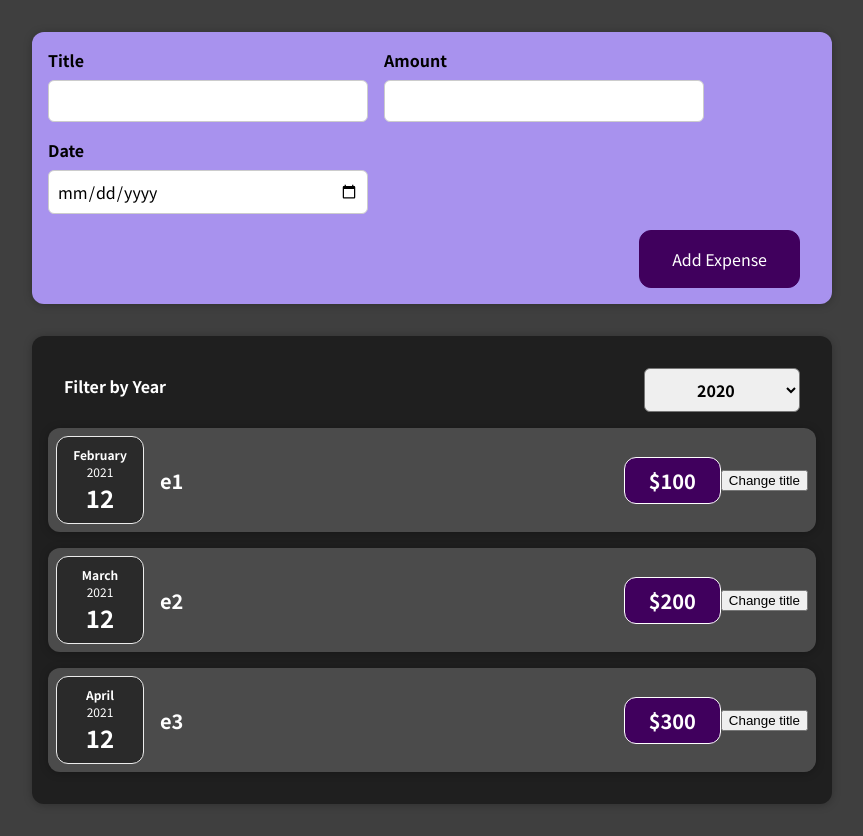
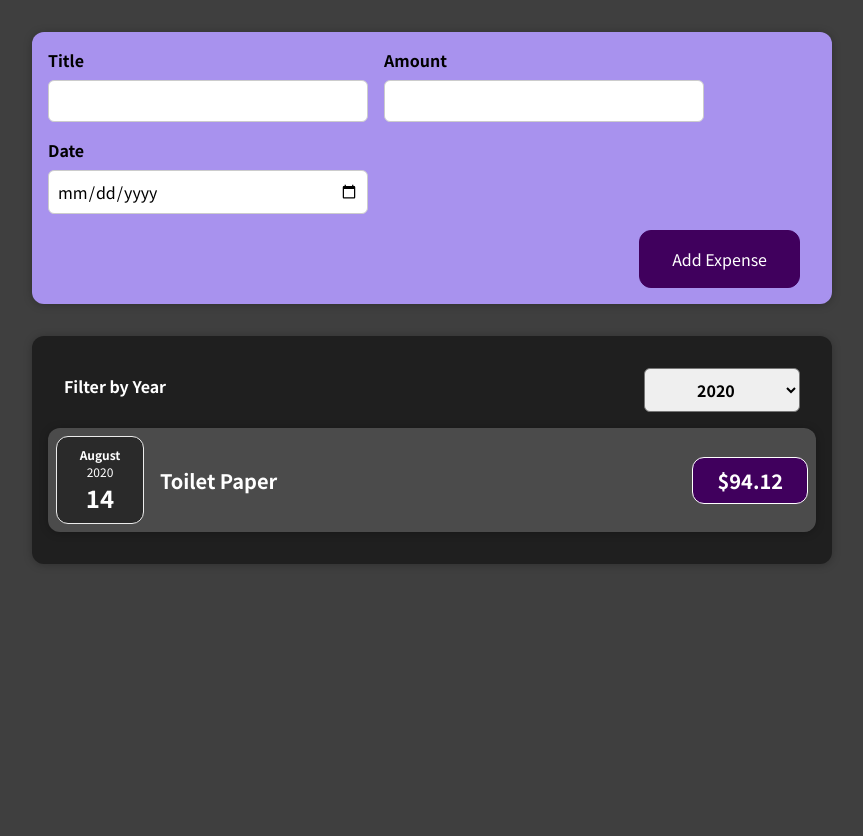
Before and after one commit to Seung-IL-Bang/react-practice, a React (Create React App) app: page / in a window 1280 px wide. Shown: the whole page, without its empty margins (208-1071 px from the left). After the commit the page ends 800 px from the top, so only its background shows below. Built offline with nearby package versions, Linux system fonts and the light colour scheme.

Commit message:
[UPD] condition list

```diff
--- a/src/App.js
+++ b/src/App.js
@@ -4,24 +4,39 @@
 import NewExpense from "./components/NewExpense/NewExpense";
 
 const DUMMY_EXPENSES = [
-  { title: "e1", amount: 100, date: new Date(2021, 1, 12) },
-  { title: "e2", amount: 200, date: new Date(2021, 2, 12) },
-  { title: "e3", amount: 300, date: new Date(2021, 3, 12) },
+  {
+    id: "e1",
+    title: "Toilet Paper",
+    amount: 94.12,
+    date: new Date(2020, 7, 14),
+  },
+  { id: "e2", title: "New TV", amount: 799.49, date: new Date(2021, 2, 12) },
+  {
+    id: "e3",
+    title: "Car Insurance",
+    amount: 294.67,
+    date: new Date(2021, 2, 28),
+  },
+  {
+    id: "e4",
+    title: "New Desk (Wooden)",
+    amount: 450,
+    date: new Date(2021, 5, 12),
+  },
 ];
 
 function App() {
-
   const [expenses, setExpenses] = useState(DUMMY_EXPENSES);
 
-  const addExpenseHandler = expense => {
+  const addExpenseHandler = (expense) => {
     setExpenses((prevExpenses) => {
       return [expense, ...prevExpenses];
     });
-  }
+  };
 
   return (
     <div>
-      <NewExpense onAddExpense={addExpenseHandler}/>
+      <NewExpense onAddExpense={addExpenseHandler} />
       <Expenses items={expenses} />
     </div>
   );
--- a/src/components/Expenses/ExpenseItem.js
+++ b/src/components/Expenses/ExpenseItem.js
@@ -4,22 +4,13 @@
 import { useState } from 'react';
 
 export default function ExpenseItem(props) {
-
-  const [title, setTitle] = useState(props.title)
-
-  const clickHandler = () => {
-    setTitle('new title')
-    console.log(title)
-  }
-
   return (
     <Card className="expense-item">
       <ExpenseDate date={props.date} />
       <div className="expense-item__description">
-        <h2>{title}</h2>
+        <h2>{props.title}</h2>
         <div className="expense-item__price">${props.amount}</div>
       </div>
-      <button onClick={clickHandler}>Change title</button>
     </Card>
   );
 }
--- a/src/components/Expenses/Expenses.js
+++ b/src/components/Expenses/Expenses.js
@@ -5,24 +5,39 @@
 import ExpensesFilter from "./ExpensesFilter";
 
 export default function Expenses(props) {
-
-  const [filteredYear, setfilteredYear] = useState('2020');
+  const [filteredYear, setfilteredYear] = useState("2020");
 
   const filterChangeHandler = (selectedYear) => {
     setfilteredYear(selectedYear);
+  };
+
+  const filteredExpenses = props.items.filter((expense) => {
+    return expense.date.getFullYear().toString() === filteredYear;
+  });
+
+  let expensesContent = <p>No expenses found.</p>;
+
+  if (filteredExpenses.length > 0) {
+    expensesContent = filteredExpenses.map((expense) => (
+      <ExpenseItem
+        key={expense.id}
+        title={expense.title}
+        amount={expense.amount}
+        date={expense.date}
+      />
+    ));
+    console.log(expensesContent)
   }
+
 
   return (
     <div>
       <Card className="expenses">
-        <ExpensesFilter selected={filteredYear} onChangeFilter={filterChangeHandler}/>
-        {props.items.map((expense) => (
-        <ExpenseItem
-          title={expense.title}
-          amount={expense.amount}
-          date={expense.date}
+        <ExpensesFilter
+          selected={filteredYear}
+          onChangeFilter={filterChangeHandler}
         />
-      ))}
+        {expensesContent}
       </Card>
     </div>
   );
```
